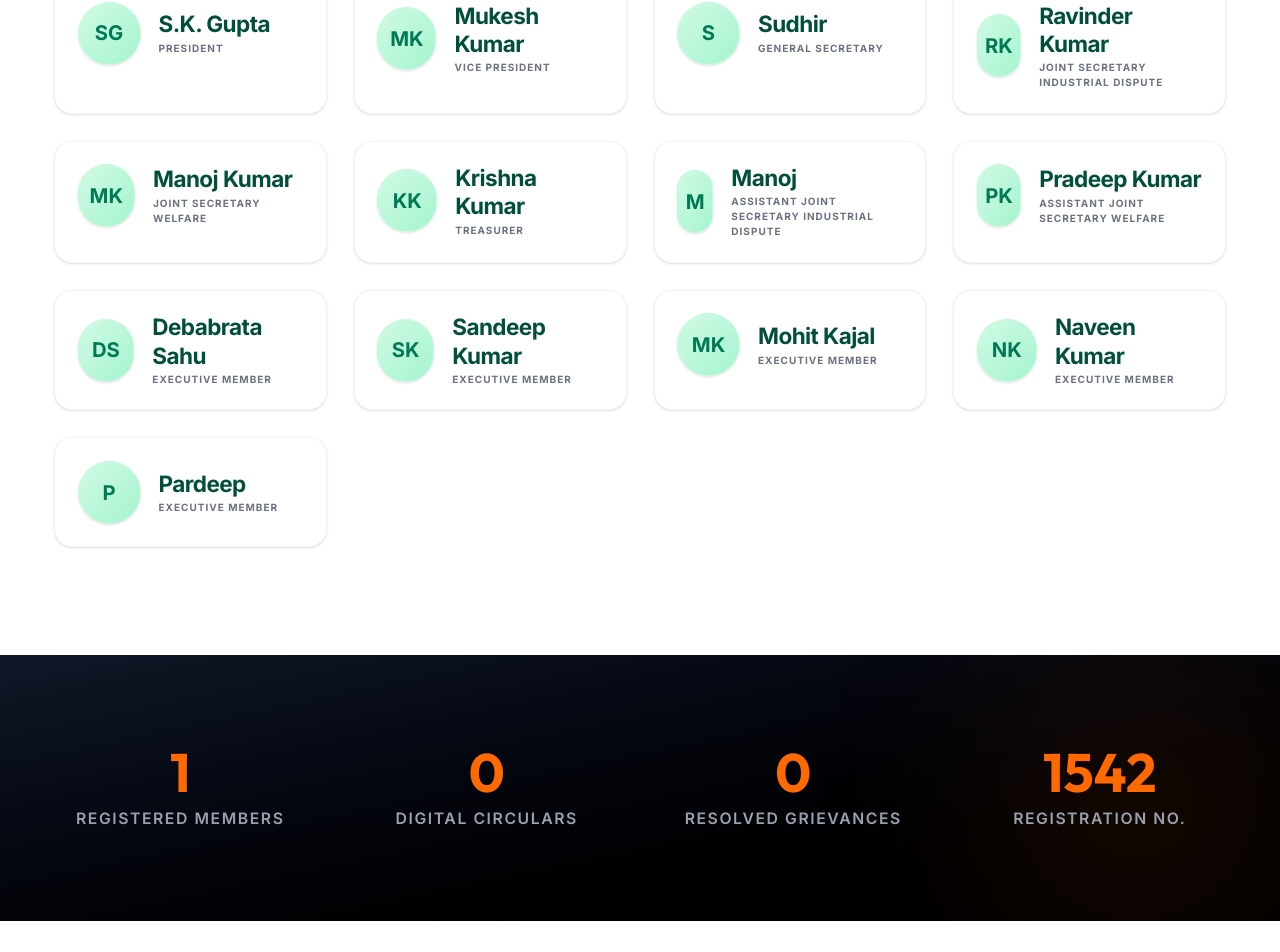
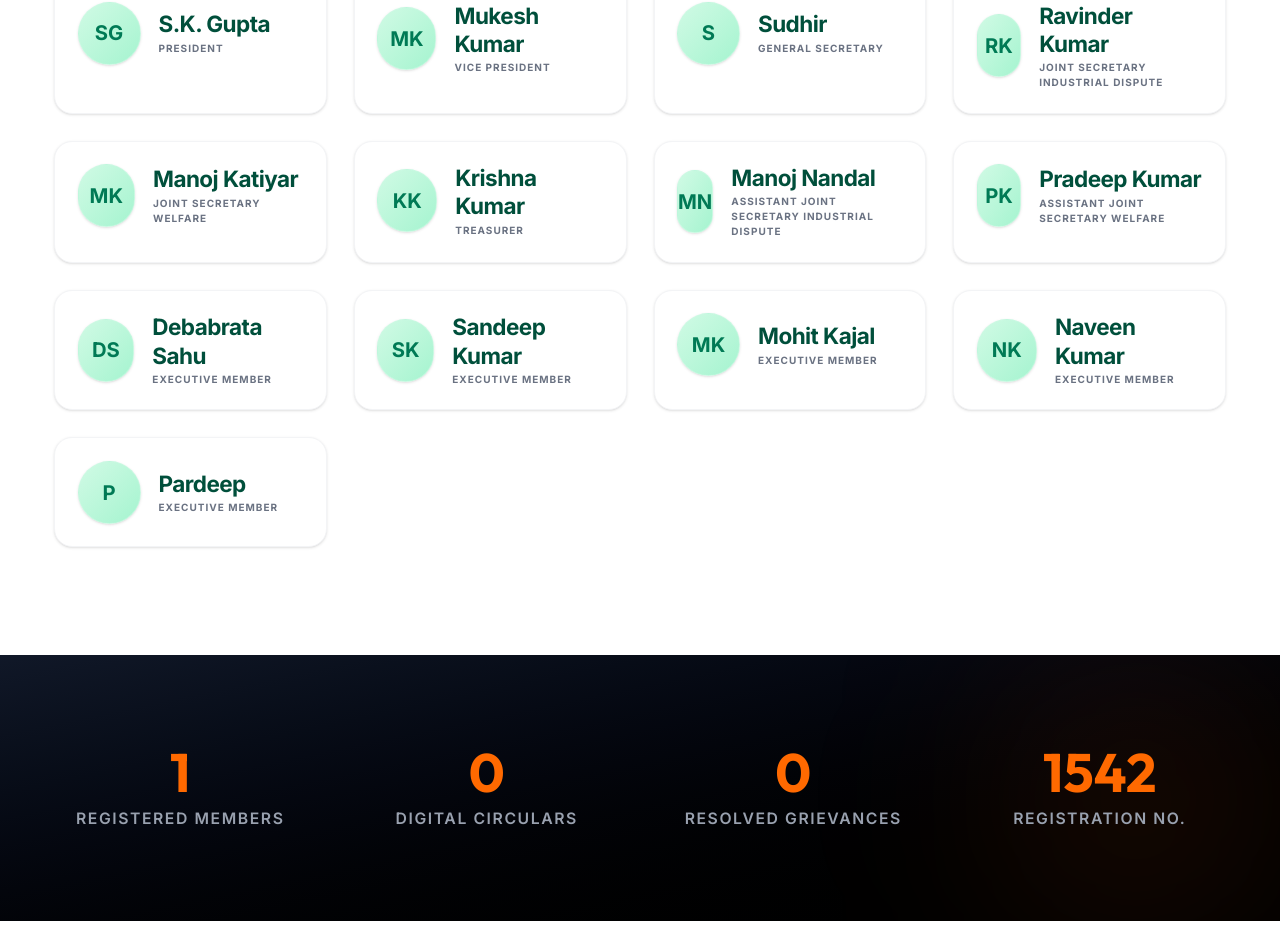
Before and after one commit to ipreuprpc/ipreu, a React (Vite) app: page / in a window 1280 px wide. Shown: the part 1856-2808 px from the top of the page. Built offline with nearby package versions, Linux system fonts and the light colour scheme; no server answers.

Commit message:
UI: Updated Executive Body member labels

```diff
--- a/constants.ts
+++ b/constants.ts
@@ -13,9 +13,9 @@ export const EXECUTIVE_MEMBERS = [
   { id: 2, name: "Mukesh Kumar", post: "Vice President" },
   { id: 3, name: "Sudhir", post: "General Secretary" },
   { id: 4, name: "Ravinder Kumar", post: "Joint Secretary Industrial Dispute" },
-  { id: 5, name: "Manoj Kumar", post: "Joint Secretary Welfare" },
+  { id: 5, name: "Manoj Katiyar", post: "Joint Secretary Welfare" },
   { id: 6, name: "Krishna Kumar", post: "Treasurer" },
-  { id: 7, name: "Manoj", post: "Assistant Joint Secretary Industrial Dispute" },
+  { id: 7, name: "Manoj Nandal", post: "Assistant Joint Secretary Industrial Dispute" },
   { id: 8, name: "Pradeep Kumar", post: "Assistant Joint Secretary Welfare" },
   { id: 9, name: "Debabrata Sahu", post: "Executive Member" },
   { id: 10, name: "Sandeep Kumar", post: "Executive Member" },
```
